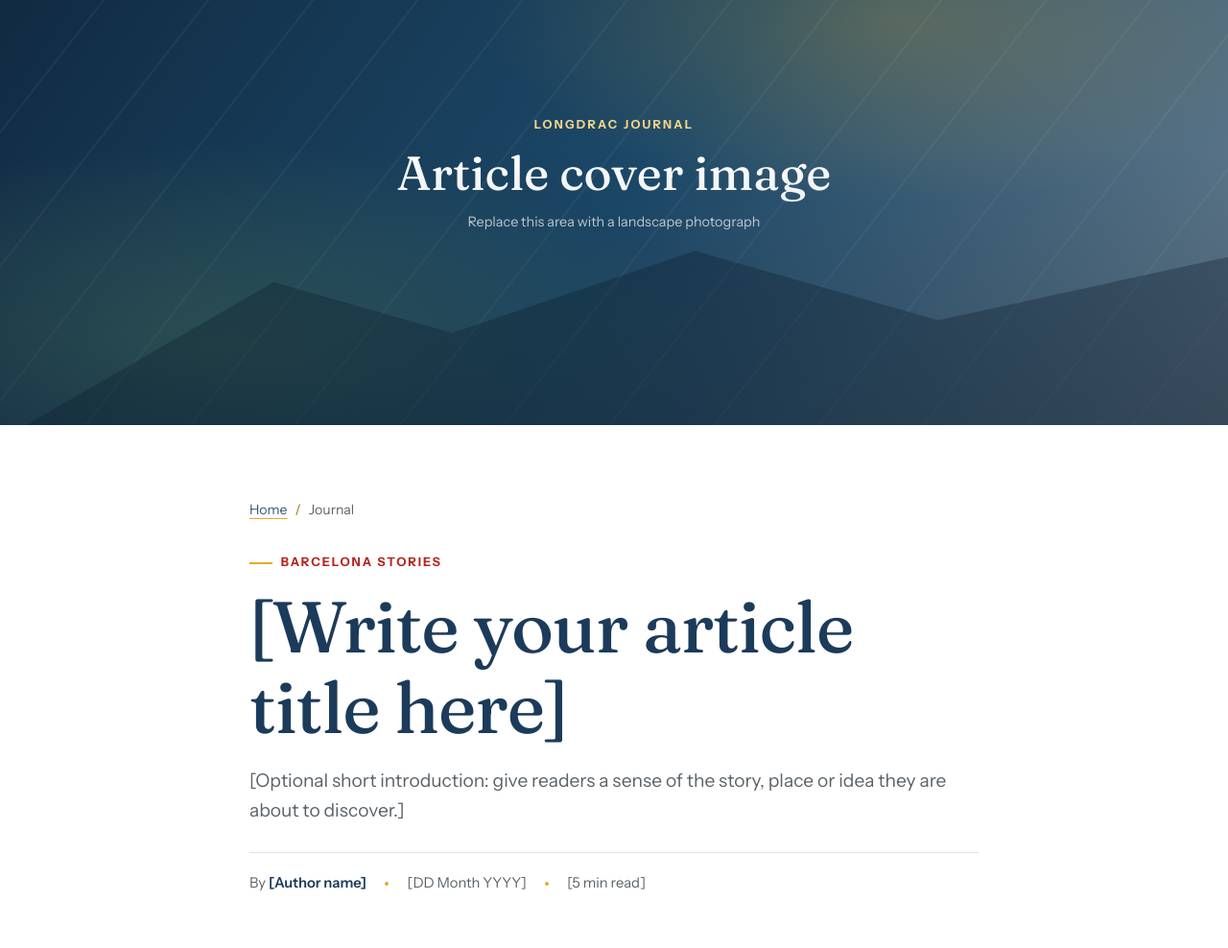
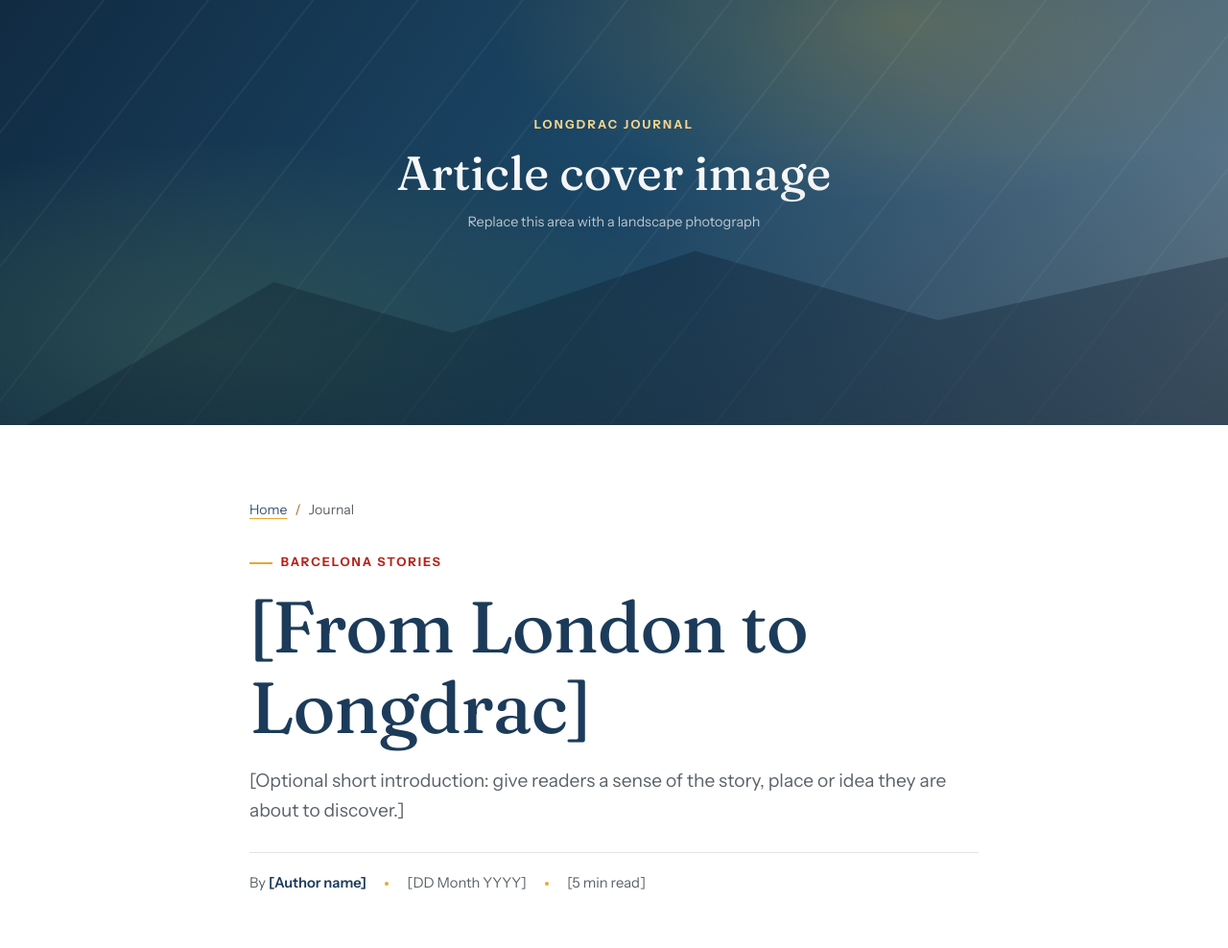
Before and after one commit to weimenght/bcn, a plain HTML site: page blog/template.html in a window 1280 px wide. Shown: the part 85-1073 px from the top of the page at 96% size. Drawn offline with Linux system fonts and the light colour scheme.

Commit message:
Update article title in template.html

```diff
--- a/blog/template.html
+++ b/blog/template.html
@@ -370,7 +370,7 @@
           <span>Journal</span>
         </nav>
         <div class="category">Barcelona stories</div>
-        <h1>[Write your article title here]</h1>
+        <h1>[From London to Longdrac]</h1>
         <p class="article-deck">[Optional short introduction: give readers a sense of the story, place or idea they are about to discover.]</p>
         <div class="article-meta" aria-label="Article details">
           <span>By <strong>[Author name]</strong></span>
```
